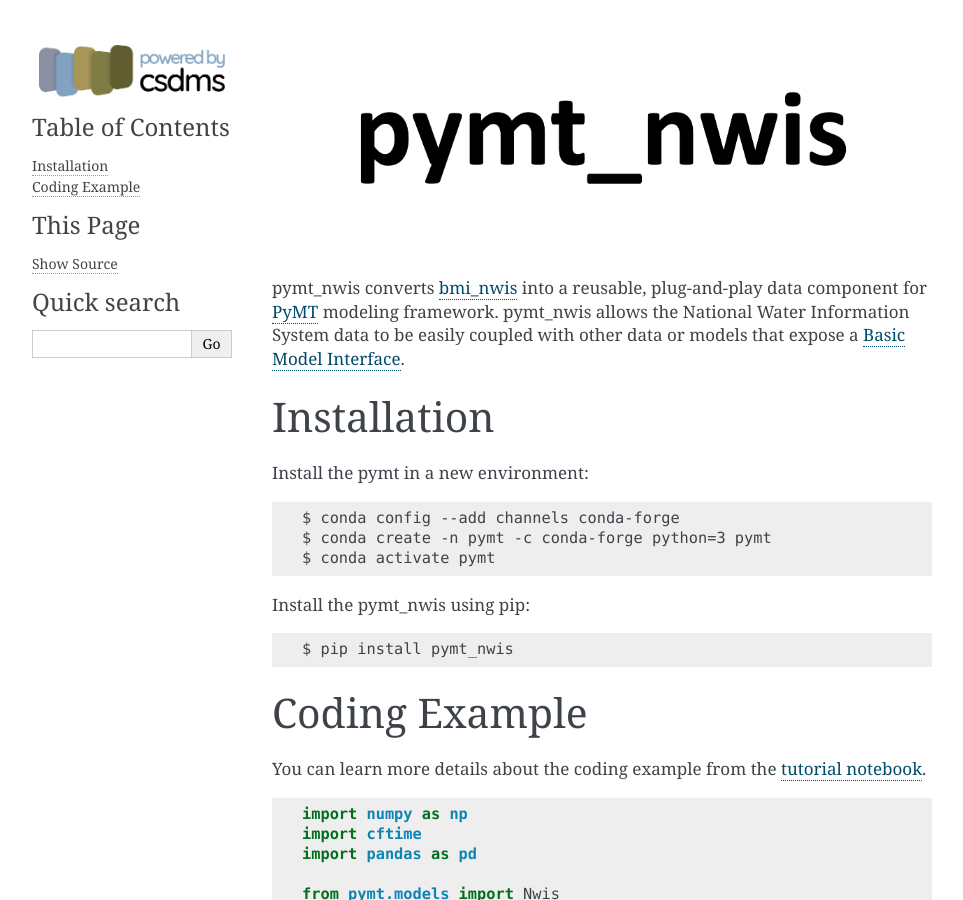
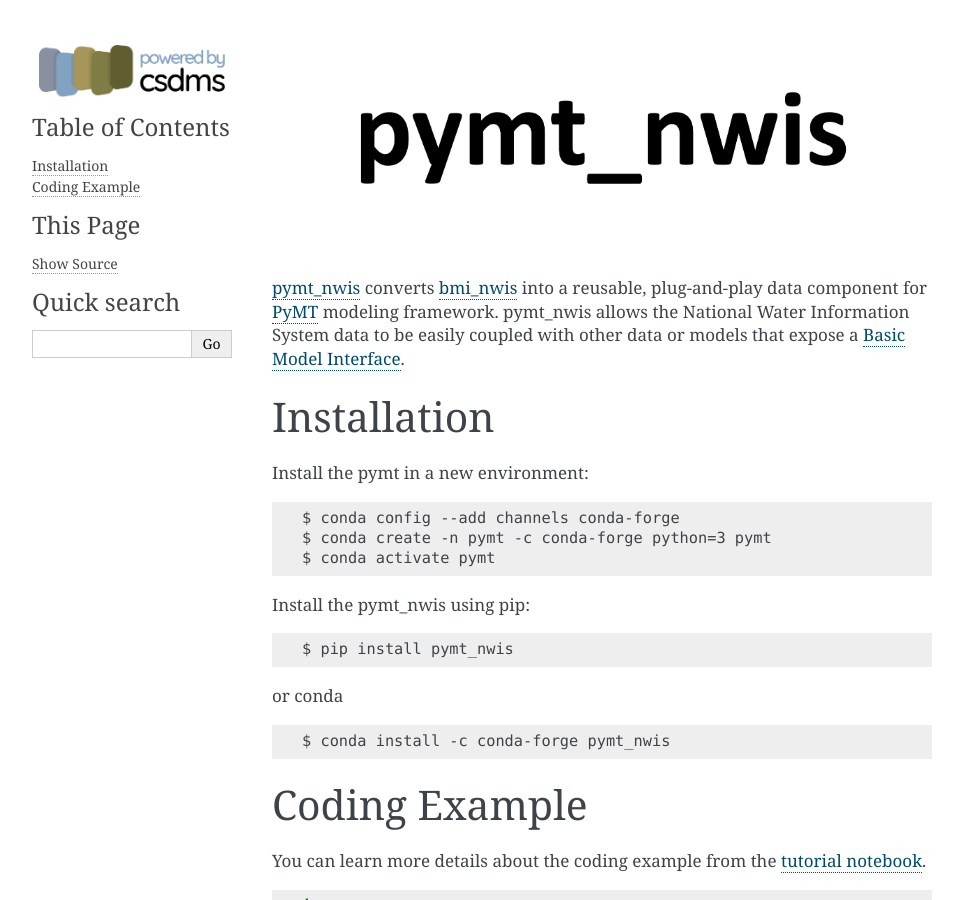
Before and after one commit to gantian127/pymt_nwis, a Sphinx documentation site: the page built from docs/index.rst, in a window 1280 px wide and 900 px high. Shown: the whole window, without its empty margins (148-1111 px from the left). Built offline with Sphinx 7.4.7, drawn with Linux system fonts in a browser that asks for light colours; some of the changed text lies outside the part shown.

Commit message:
update docs

```diff
--- a/docs/index.rst
+++ b/docs/index.rst
@@ -5,7 +5,7 @@
     :target: https://pymt_nwis.readthedocs.io/
 
 
-pymt_nwis converts `bmi_nwis <https://bmi_nwis.readthedocs.io/en/latest/?badge=latest>`_ into a reusable,
+`pymt_nwis <https://github.com/gantian127/pymt_nwis>`_ converts `bmi_nwis <https://bmi_nwis.readthedocs.io/en/latest/?badge=latest>`_ into a reusable,
 plug-and-play data component for `PyMT <https://pymt.readthedocs.io/en/latest/?badge=latest>`_ modeling framework.
 pymt_nwis allows the National Water Information System data to be easily coupled with other data or models that expose
 a `Basic Model Interface <https://bmi.readthedocs.io/en/latest/>`_.
@@ -29,6 +29,11 @@ Install the pymt_nwis using pip:
 
   $ pip install pymt_nwis
 
+or conda
+
+.. code::
+
+  $ conda install -c conda-forge pymt_nwis
 
 Coding Example
 --------------
```
Also changed, not shown: other parts of docs/index.rst (+1 -0 lines).
